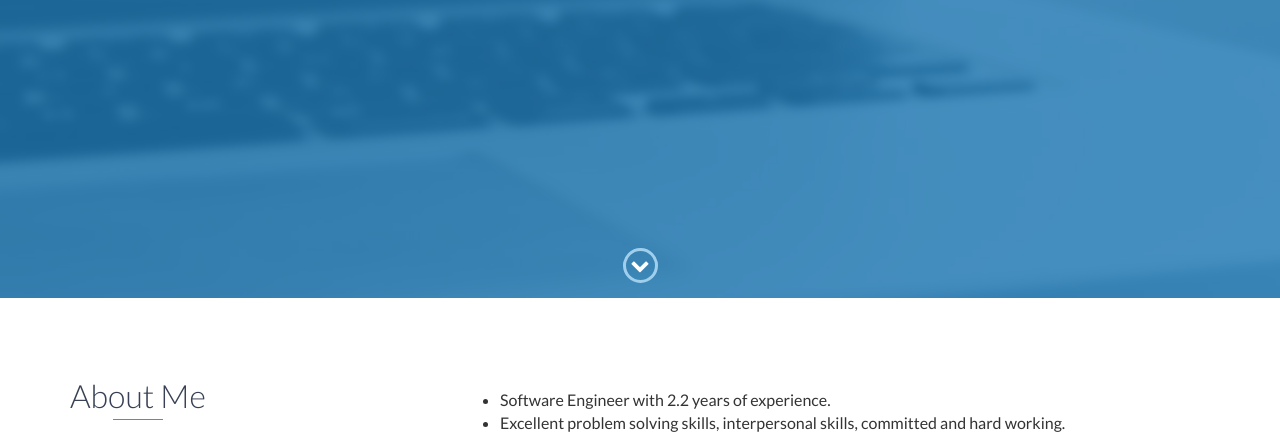
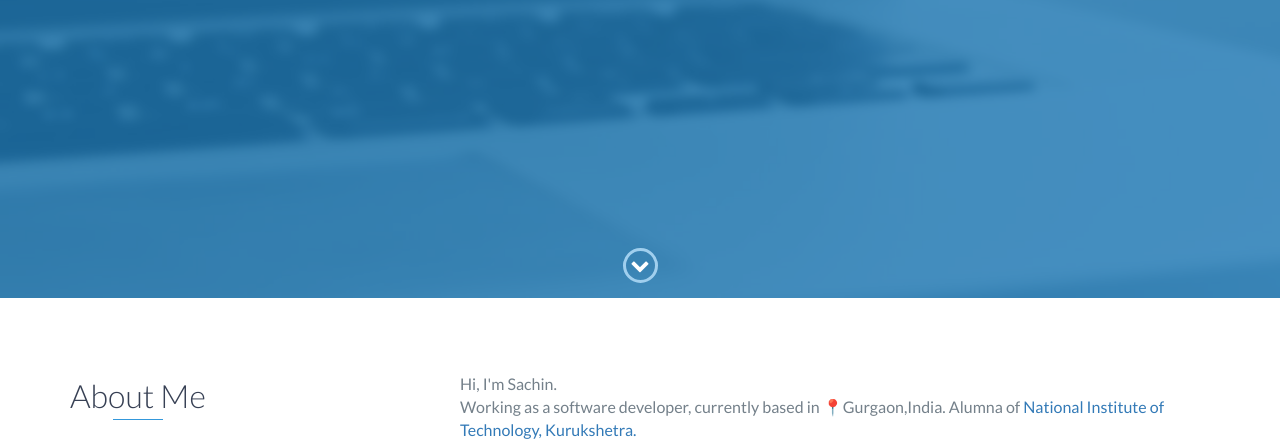
Before and after one commit to Sachinjha469/sachinjha.github.io, a website: page index.html in a window 1280 px wide. Shown: the part 502-947 px from the top of the page. Drawn offline with nearby package versions, Linux system fonts and the light colour scheme.

Commit message:
new update

```diff
--- a/index.html
+++ b/index.html
@@ -73,10 +73,11 @@
                 </div>
                 <div class="col-md-8">
                     <p>
-                        <ul>
-  <li>Software Engineer with 2.2 years of experience.</li>
-  <li>Excellent problem solving skills, interpersonal skills, committed and hard working.</li>
-</ul>                    </p>
+			    Hi, I'm Sachin. </br>
+Working as a software developer, currently based in 📍Gurgaon,India. Alumna of  <a href="http://www.nitkkr.ac.in/">National Institute of Technology, Kurukshetra.</a> </br>
+Intrigued by Technology trends, traveling, photography, music, poetry, art,  philosophy, fabulous food, and even better conversations. </br>
+Seeking to be inspired, to envision the unlikely, to work hard for things that are worth it, and to be surrounded by those who bring out the best in me. </br>
+                  </p>
                 </div>
             </div>
         </div>
```
